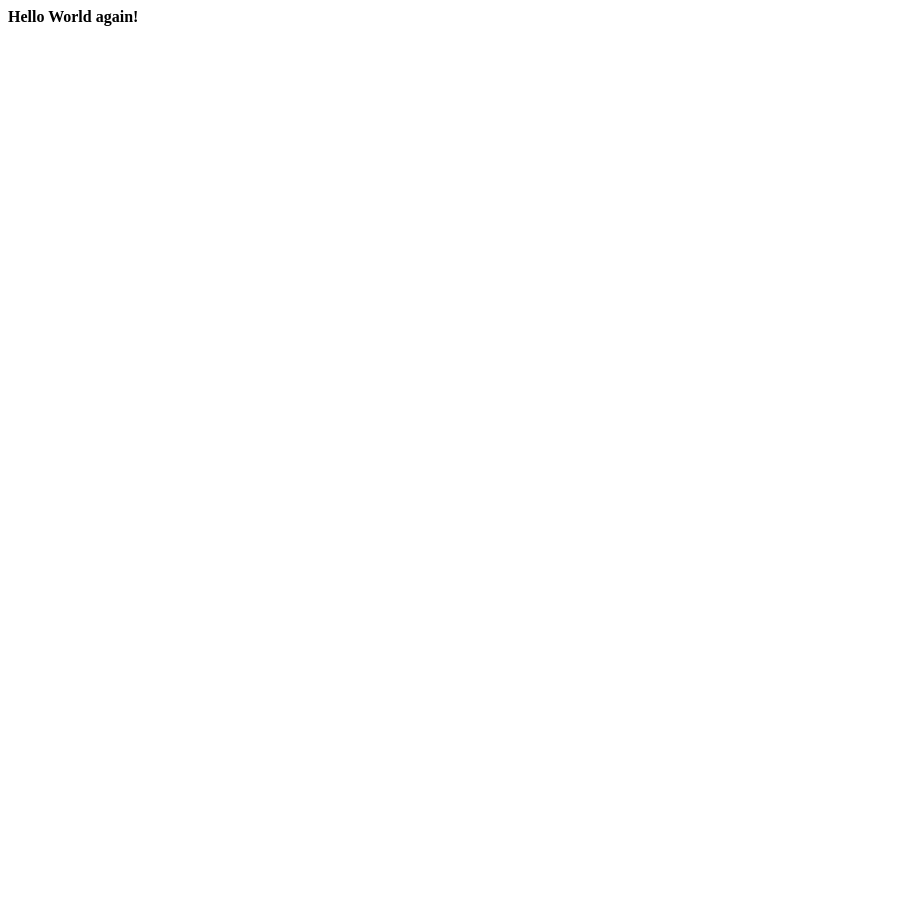
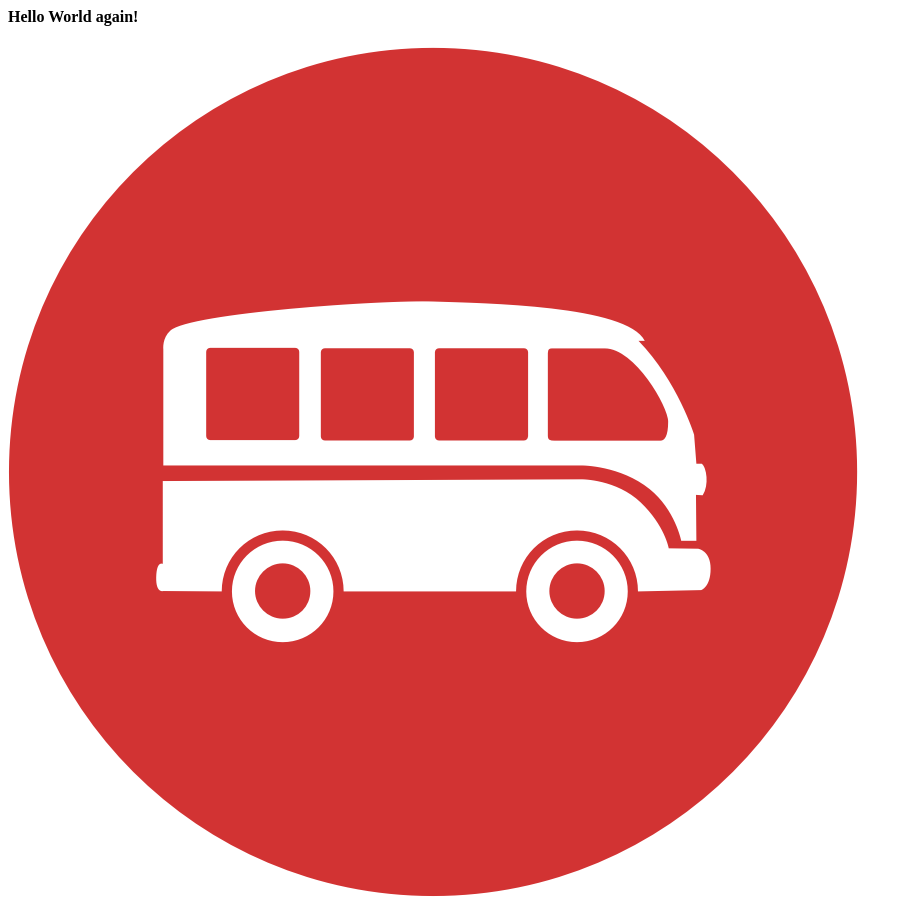
Before and after one commit to pur100/terminal102, a plain HTML site: page index.html in a window 1280 px wide. Shown: the whole page, without its empty margins (0-913 px from the left). Before the commit the page ends 800 px from the top, so only its background shows below. Drawn offline with Linux system fonts and the light colour scheme; files whose address does not match are found by name.

Commit message:
added image to the index

```diff
--- a/index.html
+++ b/index.html
@@ -2,6 +2,7 @@
     <body>
         <div class="container">
             <h4>Hello World again!</h4>
+            <img src="/Users/mancinihugo/code/lewagon/sandbox/terminal102/logo.png" alt="">
         </div>
     </body>
 </html>
```
Also changed, not shown: logo.png (added).
